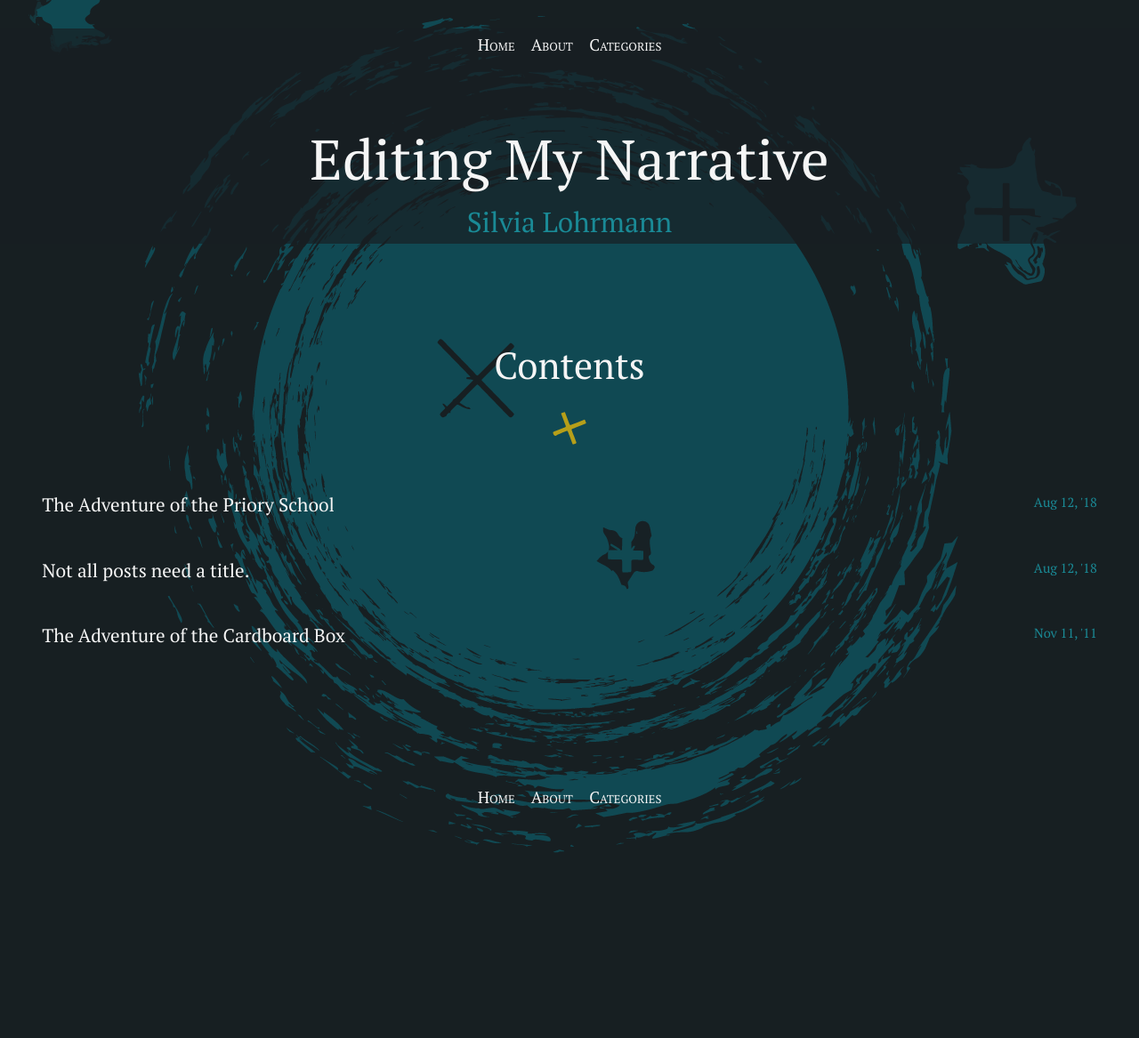
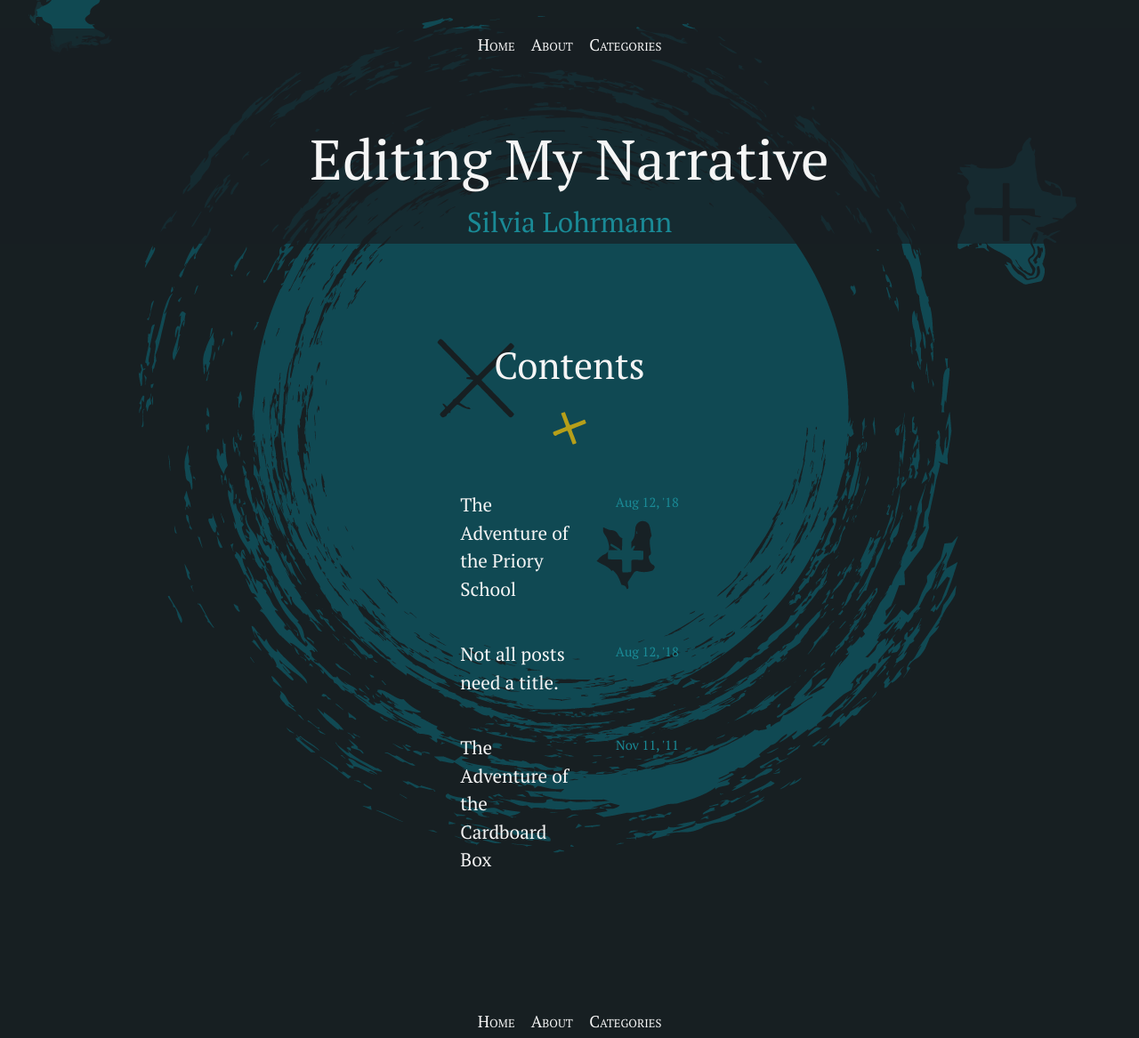
Before and after one commit to silvialohrmann/editorial, a Jekyll site: the page built from index.html, in a window 1280 px wide. Shown: the whole page at 89% size. Built offline with Jekyll 4.4.1, drawn with Linux system fonts in a browser that asks for light colours; the list of posts is cut into pages by our own code.

Commit message:
Update _base.scss

```diff
--- a/_sass/_base.scss
+++ b/_sass/_base.scss
@@ -136,8 +136,9 @@ figcaption {
 }
 
 .home {
+  max-width: 16rem;
   margin: auto;
-  padding: 4em 2em;
+  padding: 4em 1em;
   color: $for-dark-background;
       @media (max-width: $on-bigphone) {
     padding: 3em 1em;
```
